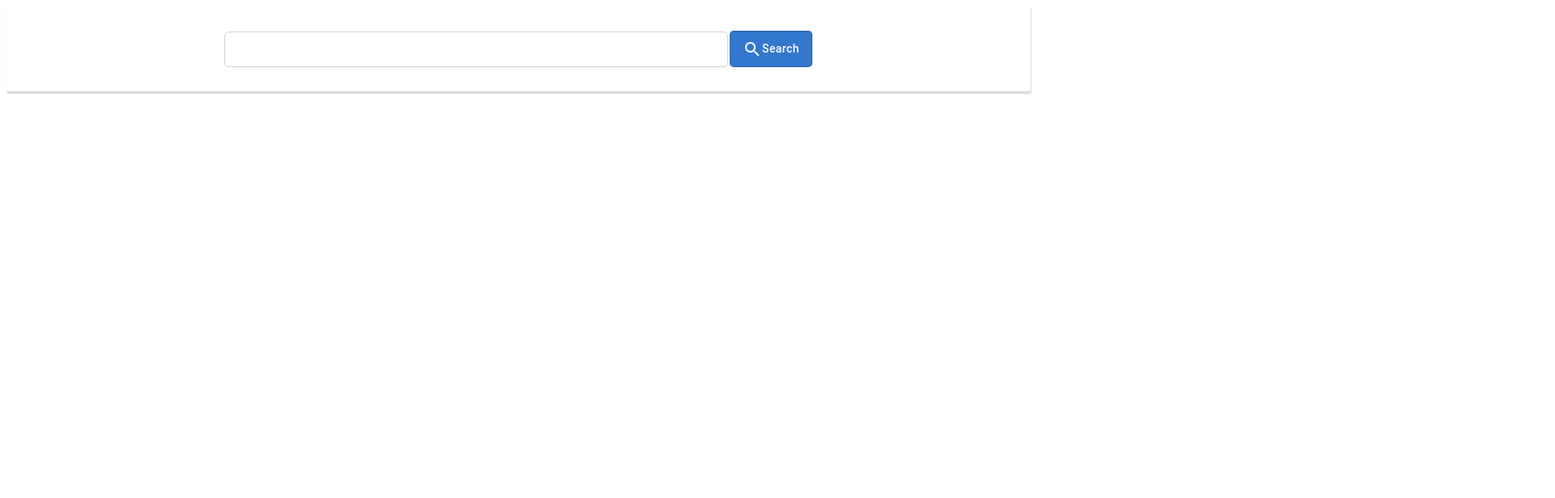
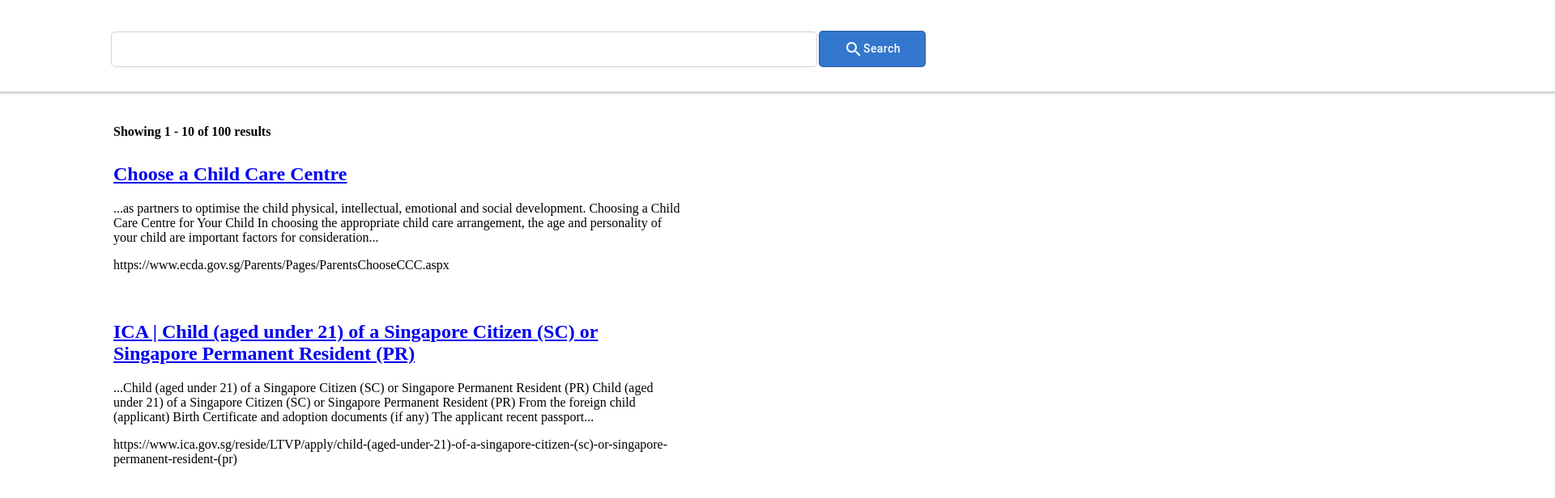
Before and after one commit to calvinyusno2359/googawr-search, a React (Create React App) app: page /results in a window 1280 px wide. Shown: the top 616 px of the page at 81% size, 1920 px wide, since content can reach past the window. Built offline with nearby package versions, Linux system fonts and the light colour scheme.

Commit message:
add: styling, there are a bunch of styling issues to fix

```diff
--- a/src/modules/SearchBar.css
+++ b/src/modules/SearchBar.css
@@ -7,7 +7,7 @@
   border: 1px solid lightgray;
   height: 40px;
   width: 70vw; /* Ensure when window shrinks, input box does not get too small */
-  max-width: 600px; /* Ensure when window expands, input box does not get too large */
+  max-width: 850px; /* Ensure when window expands, input box does not get too large */
   border-radius: 5px; /* Ensure rounded corners */
   padding-left: 10px; /* Ensure text typed inside input box does not start too close to the box border */
   padding-right: 10px; /* Ensure text typed inside input box does not end too close to the box border */
@@ -16,12 +16,12 @@
 .SearchBar button {
   height: 45px;
   width: fit-content; /* Ensure when window shrinks, SearchIcon and Search text still fits in button */
-  max-width: 120px; /* Ensure when window expands, button does not get too large */
   margin-left: 2px; /* Ensure a tiny gap between SearchBar input and button */
   background-color: rgb(51, 119, 206);
   color: white;
   border-radius: 5px;
   text-transform: inherit; /* Ensure Search text is not all capitalized, but instead follows capitalization of given text value */
+  padding: 0px 30px; /* Ensure size horizontal ratio between icon and text with button */
 }
 
 .SearchBar button:hover {
--- a/src/pages/LandingPage.css
+++ b/src/pages/LandingPage.css
@@ -1,6 +1,7 @@
 .LandingPage {
   display: flex;
   flex-direction: column;
+  align-items: center; /* Very IMPORTANT to always align center */
   height: 100vh;
 }
 
@@ -9,5 +10,6 @@
   border-bottom: 1px solid lightgrey;
   box-shadow: 1px 2px 2px lightgrey; /* Ensure a blurry shadow behind the header area */
   justify-content: center;
-  padding: 30px 40px;
+  padding: 30px 100vw; /* Ensure the box-shadow blur border goes across screen completely left to right */
+  background-color: white; /* Ensure that header remains solid and no words are see through when scrolling down */
 }
--- a/src/pages/LandingPage.js
+++ b/src/pages/LandingPage.js
@@ -12,6 +12,7 @@ function LandingPage() {
           <SearchBar />
         </div>
       </div>
+
       <div className="LandingPage__body">
         {/* Empty body, just contains styling */}
       </div>
--- a/src/pages/ResultsPage.css
+++ b/src/pages/ResultsPage.css
@@ -1,6 +1,7 @@
 .ResultsPage {
   display: flex;
   flex-direction: column;
+  align-items: center; /* Very IMPORTANT to always align center */
   height: 100vh;
 }
 
@@ -12,5 +13,25 @@
   border-bottom: 1px solid lightgrey;
   box-shadow: 1px 2px 2px lightgrey; /* Ensure a blurry shadow behind the header area */
   justify-content: center;
-  padding: 30px 40px;
+  padding: 30px 100vw; /* Ensure the box-shadow blur border goes across screen completely left to right */
+  background-color: white; /* Ensure that header remains solid and no words are see through when scrolling down */
 }
+
+.ResultsPage__body {
+  display: flex;
+  margin: 10px 0px;
+  max-width: 700px; /* Ensure when body expands, input box does not get too large */
+  margin-right: 300px;
+}
+
+.ResultsPage__result {
+  justify-content: center;
+  margin-top: 20px;
+  margin-bottom: 60px;
+}
+
+.ResultsPage__count {
+  font-size: 16px;
+  font-weight: bold;
+  margin: 30px 0px;
+}
--- a/src/pages/ResultsPage.js
+++ b/src/pages/ResultsPage.js
@@ -21,8 +21,34 @@ function ResultsPage() {
           <SearchBar currentSearchInput={term} />
         </div>
       </div>
+
       <div className="ResultsPage__body">
-        <p>{term}</p>
+        {queryResult && ( // if queryResult doesn't exist, don't render this
+          <div className="ResultsPage__results">
+            <p className="ResultsPage__count">
+              Showing {queryResult?.Page} - {queryResult?.PageSize} of{" "}
+              {queryResult?.TotalNumberOfResults} results
+            </p>
+
+            {queryResult?.ResultItems.map((resultItem) => (
+              <div className="ResultsPage__result">
+                <a href={resultItem.DocumentURI}>
+                  <h2 className="ResultsPage__documentTitle">
+                    {resultItem.DocumentTitle.Text}
+                  </h2>
+                </a>
+
+                <p className="ResultsPage__documentExcerpt">
+                  {resultItem.DocumentExcerpt.Text}
+                </p>
+
+                <p className="ResultsPage__documentURI">
+                  {resultItem.DocumentURI}
+                </p>
+              </div>
+            ))}
+          </div>
+        )}
       </div>
     </div>
   );
```
